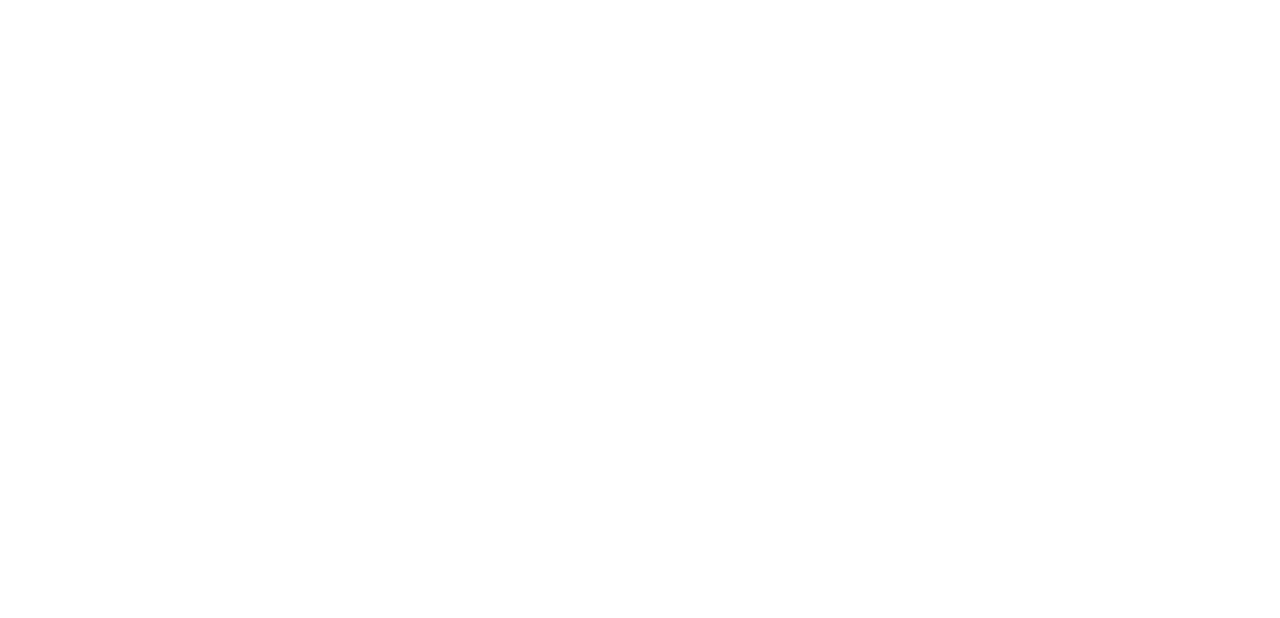
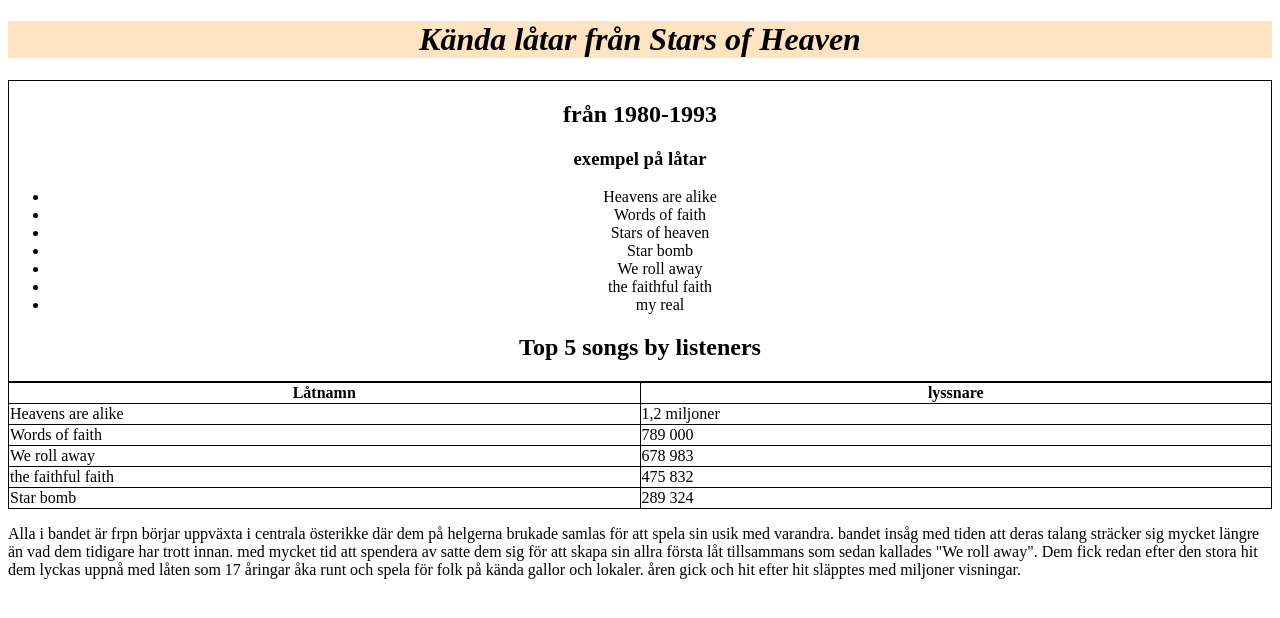
Before and after one commit to emar09001/Stars-of-Heaven, a plain HTML site: page Sidor/Låtar.html in a window 1280 px wide. Drawn offline with Linux system fonts and the light colour scheme.

Commit message:
ändringar
gjort massa saker försökt lära mig mer

```diff
--- a/Index.css
+++ b/Index.css
@@ -32,3 +32,31 @@
     grid-template-columns: 1fr 1fr 1fr;
     margin-top: 50px;
 }
+table,td,th{
+    border: 1px solid black;
+    border-collapse: collapse;
+    /* 1850px; */
+}
+table{
+    width: 100%;
+}
+th,td{
+    width: 50%;
+}
+.par{
+    display:grid;
+    grid-template-columns: 1fr;
+    grid-
+}
+.title-låtar{
+    text-align: center;
+    background-color: bisque;
+    font-style: italic;
+
+}
+.div1{
+    text-align: center;
+    border: 1px solid black;
+
+
+}
--- a/Sidor/Låtar.html
+++ b/Sidor/Låtar.html
@@ -1,14 +1,69 @@
 <!DOCTYPE html>
+<html lang="sv">
 <head>
-    <meta charset="UTF8">
-    <lan="eng"></lan>
+    <meta charset="UTF-8">
+    <link href="../Index.css" rel="stylesheet">
 </head>
 <body>
     <title>Låtar/Album</title>
+    <h1 class="title-låtar">Kända låtar från Stars of Heaven</h1>
+
+    <div class="div1">
+    <h2>från 1980-1993</h2>
+    <h3 class="exe">exempel på låtar</h3>
+
+    <nav class="album-lista">
+        <ul>
+            <li>Heavens are alike</li>
+            <li>Words of faith</li>
+            <li>Stars of heaven</li>
+            <li>Star bomb</li>
+            <li>We roll away</li>
+            <li>the faithful faith</li>
+            <li>my real</li>
+        </ul>
+    </nav>
+    <h2>Top 5 songs by listeners</h2>
+    </div>
 
 
 
+    <table>
+        <tr>
+            <th>Låtnamn</th>
+            <th>lyssnare</th>
+        </tr>
+        <tr>
+            <td>Heavens are alike</td>
+            <td>1,2 miljoner</td>
+        </tr>
+        <tr>
+            <td>Words of faith</td>
+            <td>789 000</td>
+        </tr>
+        <tr>
+            <td>We roll away</td>
+            <td>678 983</td>
+        </tr>
+        <tr>
+            <td>the faithful faith</td>
+            <td>475 832</td>
+        </tr>
+         <tr>
+            <td>Star bomb</td>
+            <td>289 324</td>
+        </tr>
+    </table>
 
+
+    <div class="div2">
+    <p class="par">
+        Alla i bandet är frpn börjar uppväxta i centrala österikke där dem på helgerna brukade samlas för att spela sin usik med varandra. bandet insåg med tiden att deras
+        talang sträcker sig mycket längre än vad dem tidigare har trott innan. med mycket tid att spendera av satte dem sig för att skapa sin allra första låt tillsammans som
+        sedan kallades "We roll away". Dem fick redan efter den stora hit dem lyckas uppnå  med låten som 17 åringar åka runt och spela för folk på kända gallor och lokaler.
+        åren gick och hit efter hit släpptes med miljoner visningar.
+    </p>
+    </div>
 </body>
 
 
```
Also changed, not shown: Index.html (+9 -1 lines), Sidor/allmänt.html (+2 -2 lines), Sidor/grupp.html (+12 -1 lines).
